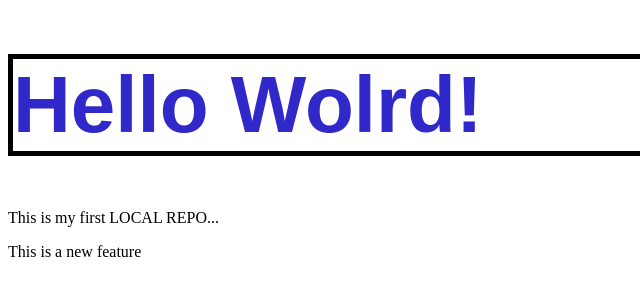
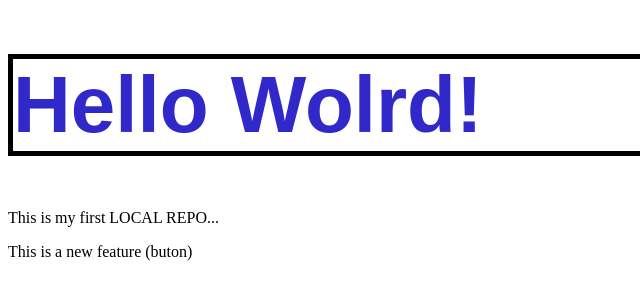
Before and after one commit to coder-mehetab/localrepo, a plain HTML site: page index.html in a window 1280 px wide. Shown: the full height of the page, 0-640 px from the left. Drawn offline with Linux system fonts and the light colour scheme.

```diff
--- a/index.html
+++ b/index.html
@@ -9,7 +9,7 @@
 <body>
     <h1>Hello  Wolrd!</h1>
     <p>This is my first LOCAL REPO...</p>
-    <p>This is a new feature</p>
+    <p>This is a new feature (buton)</p>
     <script href="./index.js" ></script>
 </body>
 </html>
```
